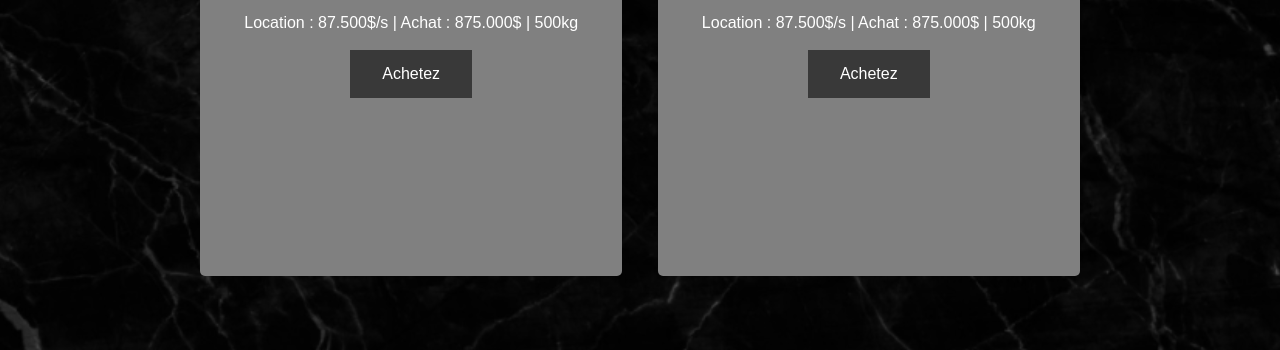
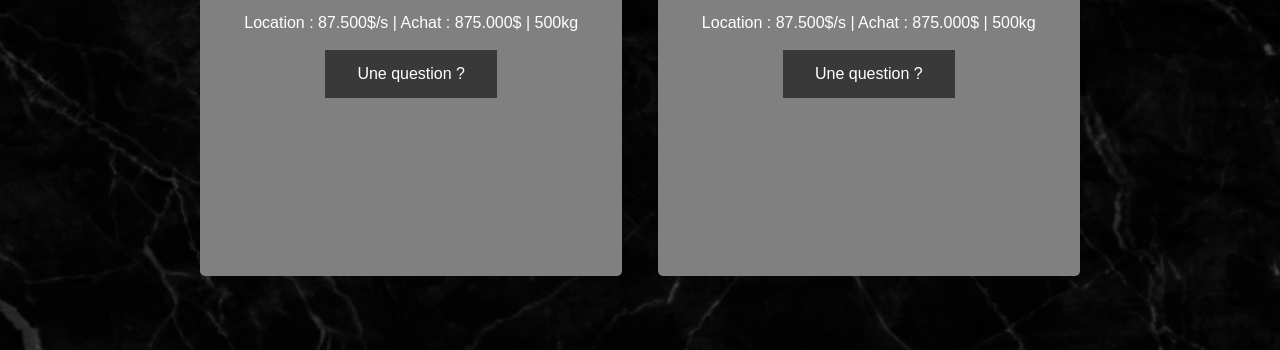
Before and after one commit to Neast1337/Real-Estate-Agency, a plain HTML site: page meubler/appartement.html in a window 1280 px wide. Shown: the part 1084-1434 px from the top of the page. Drawn offline with Linux system fonts and the light colour scheme; a script that the page names is missing; a web font is replaced by a local one.

Commit message:
Update appartement.html

```diff
--- a/meubler/appartement.html
+++ b/meubler/appartement.html
@@ -83,145 +83,145 @@
                             <img class="itemImage" src="https://cdn.discordapp.com/attachments/1059581683206213753/1072533195377094737/Untitled_-_2023-02-07T160217.905.png">
                             <h5 class="h__slogan--title">Eclipse Towers 1</h5>
                             <p class="item_descritpion">Location : 87.500$/s | Achat : 875.000$ | 500kg</p>
-                            <button onclick="window.location.href = '../contact';">Achetez</button>
+                            <button onclick="window.location.href = '../contact';">Une question ?</button>
                         </div>
                         <div class="item">
                             <img class="itemImage" src="https://cdn.discordapp.com/attachments/1059581683206213753/1072545928885571604/Untitled_-_2023-02-07T164448.141.png">
                             <h5 class="h__slogan--title">Eclipse Towers 2</h5>
                             <p class="item_descritpion">Location : 87.500$/s | Achat : 875.000$ | 500kg</p>
-                            <button onclick="window.location.href = '../contact';">Achetez</button>
+                            <button onclick="window.location.href = '../contact';">Une question ?</button>
                         </div>
                         <div class="item">
                             <img class="itemImage" src="https://cdn.discordapp.com/attachments/1059581683206213753/1072634652214427678/Untitled_-_2023-02-07T224555.523.png">
                             <h5 class="h__slogan--title">Eclipse Towers 3</h5>
                             <p class="item_descritpion">Location : 87.500$/s | Achat : 875.000$ | 500kg</p>
-                            <button onclick="window.location.href = '../contact';">Achetez</button>
+                            <button onclick="window.location.href = '../contact';">Une question ?</button>
                         </div>
                         <div class="item">
                             <img class="itemImage" src="https://cdn.discordapp.com/attachments/1059581683206213753/1072533195377094737/Untitled_-_2023-02-07T160217.905.png">
                             <h5 class="h__slogan--title">Eclipse Towers 4</h5>
                             <p class="item_descritpion">Location : 87.500$/s | Achat : 875.000$ | 500kg</p>
-                            <button onclick="window.location.href = '../contact';">Achetez</button>
+                            <button onclick="window.location.href = '../contact';">Une question ?</button>
                         </div>
                         <div class="item">
                             <img class="itemImage" src="https://cdn.discordapp.com/attachments/1059581683206213753/1072637419972722849/Untitled_-_2023-02-07T225456.284.png">
                             <h5 class="h__slogan--title">Eclipse Towers 5</h5>
                             <p class="item_descritpion">Location : 87.500$/s | Achat : 875.000$ | 500kg</p>
-                            <button onclick="window.location.href = '../contact';">Achetez</button>
+                            <button onclick="window.location.href = '../contact';">Une question ?</button>
                         </div>
                         <div class="item">
                             <img class="itemImage" src="https://cdn.discordapp.com/attachments/1059581683206213753/1072533195377094737/Untitled_-_2023-02-07T160217.905.png">
                             <h5 class="h__slogan--title">Eclipse Towers 6</h5>
                             <p class="item_descritpion">Location : 87.500$/s | Achat : 875.000$ | 500kg</p>
-                            <button onclick="window.location.href = '../contact';">Achetez</button>
+                            <button onclick="window.location.href = '../contact';">Une question ?</button>
                         </div>
                         <div class="item">
                             <img class="itemImage" src="https://cdn.discordapp.com/attachments/1059581683206213753/1072640979129090141/image.png">
                             <h5 class="h__slogan--title">Eclipse Towers 7</h5>
                             <p class="item_descritpion">Location : 87.500$/s | Achat : 875.000$ | 500kg</p>
-                            <button onclick="window.location.href = '../contact';">Achetez</button>
+                            <button onclick="window.location.href = '../contact';">Une question ?</button>
                         </div>
                         <div class="item">
                             <img class="itemImage" src="https://cdn.discordapp.com/attachments/1059581683206213753/1072637419972722849/Untitled_-_2023-02-07T225456.284.png">
                             <h5 class="h__slogan--title">Tinsel Towers 1</h5>
                             <p class="item_descritpion">Location : 87.500$/s | Achat : 875.000$ | 500kg</p>
-                            <button onclick="window.location.href = '../contact';">Achetez</button>
+                            <button onclick="window.location.href = '../contact';">Une question ?</button>
                         </div>
                         <div class="item">
                             <img class="itemImage" src="https://cdn.discordapp.com/attachments/1059581683206213753/1072533195377094737/Untitled_-_2023-02-07T160217.905.png">
                             <h5 class="h__slogan--title">Tinsel Towers 2</h5>
                             <p class="item_descritpion">Location : 87.500$/s | Achat : 875.000$ | 500kg</p>
-                            <button onclick="window.location.href = '../contact';">Achetez</button>
+                            <button onclick="window.location.href = '../contact';">Une question ?</button>
                         </div>
                         <div class="item">
                             <img class="itemImage" src="https://cdn.discordapp.com/attachments/1059581683206213753/1072533195377094737/Untitled_-_2023-02-07T160217.905.png">
                             <h5 class="h__slogan--title">Del Perro Heights 1</h5>
                             <p class="item_descritpion">Location : 87.500$/s | Achat : 875.000$ | 500kg</p>
-                            <button onclick="window.location.href = '../contact';">Achetez</button>
+                            <button onclick="window.location.href = '../contact';">Une question ?</button>
                         </div>
                         <div class="item">
                             <img class="itemImage" src="https://cdn.discordapp.com/attachments/1059581683206213753/1072533195377094737/Untitled_-_2023-02-07T160217.905.png">
                             <h5 class="h__slogan--title">Del Perro Heights 2</h5>
                             <p class="item_descritpion">Location : 87.500$/s | Achat : 875.000$ | 500kg</p>
-                            <button onclick="window.location.href = '../contact';">Achetez</button>
+                            <button onclick="window.location.href = '../contact';">Une question ?</button>
                         </div>
                         <div class="item">
                             <img class="itemImage" src="https://cdn.discordapp.com/attachments/1059581683206213753/1072637419972722849/Untitled_-_2023-02-07T225456.284.png">
                             <h5 class="h__slogan--title">Del Perro Heights 3</h5>
                             <p class="item_descritpion">Location : 87.500$/s | Achat : 875.000$ | 500kg</p>
-                            <button onclick="window.location.href = '../contact';">Achetez</button>
+                            <button onclick="window.location.href = '../contact';">Une question ?</button>
                         </div>
                         <div class="item">
                             <img class="itemImage" src="https://cdn.discordapp.com/attachments/1059581683206213753/1072533195377094737/Untitled_-_2023-02-07T160217.905.png">
                             <h5 class="h__slogan--title">Richards Majesctic 1</h5>
                             <p class="item_descritpion">Location : 87.500$/s | Achat : 875.000$ | 500kg</p>
-                            <button onclick="window.location.href = '../contact';">Achetez</button>
+                            <button onclick="window.location.href = '../contact';">Une question ?</button>
                         </div>
                         <div class="item">
                             <img class="itemImage" src="https://cdn.discordapp.com/attachments/1059581683206213753/1072533195377094737/Untitled_-_2023-02-07T160217.905.png">
                             <h5 class="h__slogan--title">Richards Majesctic 2</h5>
                             <p class="item_descritpion">Location : 87.500$/s | Achat : 875.000$ | 500kg</p>
-                            <button onclick="window.location.href = '../contact';">Achetez</button>
+                            <button onclick="window.location.href = '../contact';">Une question ?</button>
                         </div>
                         <div class="item">
                             <img class="itemImage" src="https://cdn.discordapp.com/attachments/1059581683206213753/1072637419972722849/Untitled_-_2023-02-07T225456.284.png">
                             <h5 class="h__slogan--title">Richards Majesctic 3</h5>
                             <p class="item_descritpion">Location : 87.500$/s | Achat : 875.000$ | 500kg</p>
-                            <button onclick="window.location.href = '../contact';">Achetez</button>
+                            <button onclick="window.location.href = '../contact';">Une question ?</button>
                         </div>
                         <div class="item">
                             <img class="itemImage" src="https://cdn.discordapp.com/attachments/1059581683206213753/1072533195377094737/Untitled_-_2023-02-07T160217.905.pngs">
                             <h5 class="h__slogan--title">Weazel Plaza 1</h5>
                             <p class="item_descritpion">Location : 87.500$/s | Achat : 875.000$ | 500kg</p>
-                            <button onclick="window.location.href = '../contact';">Achetez</button>
+                            <button onclick="window.location.href = '../contact';">Une question ?</button>
                         </div>
                         <div class="item">
                             <img class="itemImage" src="https://cdn.discordapp.com/attachments/1059581683206213753/1072533195377094737/Untitled_-_2023-02-07T160217.905.pngs">
                             <h5 class="h__slogan--title">Weazel Plaza 2</h5>
                             <p class="item_descritpion">Location : 87.500$/s | Achat : 875.000$ | 500kg</p>
-                            <button onclick="window.location.href = '../contact';">Achetez</button>
+                            <button onclick="window.location.href = '../contact';">Une question ?</button>
                         </div>
                         <div class="item">
                             <img class="itemImage" src="https://cdn.discordapp.com/attachments/1059581683206213753/1072533195377094737/Untitled_-_2023-02-07T160217.905.png">
                             <h5 class="h__slogan--title">Weazel Plaza 3</h5>
                             <p class="item_descritpion">Location : 87.500$/s | Achat : 875.000$ | 500kg</p>
-                            <button onclick="window.location.href = '../contact';">Achetez</button>
+                            <button onclick="window.location.href = '../contact';">Une question ?</button>
                         </div>
                         <div class="item">
                             <img class="itemImage" src="https://cdn.discordapp.com/attachments/1059581683206213753/1072533195377094737/Untitled_-_2023-02-07T160217.905.png">
                             <h5 class="h__slogan--title">San Andreas 1</h5>
                             <p class="item_descritpion">Location : 87.500$/s | Achat : 875.000$ | 500kg</p>
-                            <button onclick="window.location.href = '../contact';">Achetez</button>
+                            <button onclick="window.location.href = '../contact';">Une question ?</button>
                         </div>
                         <div class="item">
                             <img class="itemImage" src="https://cdn.discordapp.com/attachments/1059581683206213753/1072533195377094737/Untitled_-_2023-02-07T160217.905.png">
                             <h5 class="h__slogan--title">San Andreas 2</h5>
                             <p class="item_descritpion">Location : 87.500$/s | Achat : 875.000$ | 500kg</p>
-                            <button onclick="window.location.href = '../contact';">Achetez</button>
+                            <button onclick="window.location.href = '../contact';">Une question ?</button>
                         </div>
                         <div class="item">
                             <img class="itemImage" src="https://cdn.discordapp.com/attachments/1059581683206213753/1072637419972722849/Untitled_-_2023-02-07T225456.284.png">
                             <h5 class="h__slogan--title">Alta Street 1</h5>
                             <p class="item_descritpion">Location : 87.500$/s | Achat : 875.000$ | 500kg</p>
-                            <button onclick="window.location.href = '../contact';">Achetez</button>
+                            <button onclick="window.location.href = '../contact';">Une question ?</button>
                         </div>
                         <div class="item">
                             <img class="itemImage" src="https://cdn.discordapp.com/attachments/1059581683206213753/1072533195377094737/Untitled_-_2023-02-07T160217.905.png">
                             <h5 class="h__slogan--title">Alta Street 2</h5>
                             <p class="item_descritpion">Location : 87.500$/s | Achat : 875.000$ | 500kg</p>
-                            <button onclick="window.location.href = '../contact';">Achetez</button>
+                            <button onclick="window.location.href = '../contact';">Une question ?</button>
                         </div>
                         <div class="item">
                             <img class="itemImage" src="https://cdn.discordapp.com/attachments/1059581683206213753/1072533195377094737/Untitled_-_2023-02-07T160217.905.png">
                             <h5 class="h__slogan--title">Alta Street 3</h5>
                             <p class="item_descritpion">Location : 87.500$/s | Achat : 875.000$ | 500kg</p>
-                            <button onclick="window.location.href = '../contact';">Achetez</button>
+                            <button onclick="window.location.href = '../contact';">Une question ?</button>
                         </div>
                         <div class="item">
                             <img class="itemImage" src="https://cdn.discordapp.com/attachments/1059581683206213753/1072542008658370631/Untitled_-_2023-02-07T162737.156.png">
                             <h5 class="h__slogan--title">Penthousse</h5>
                             <p class="item_descritpion">Location : 262.500$/s | Achat : 7.000.000$ | 500kg</p>
-                            <button onclick="window.location.href = '../contact';">Achetez</button>
+                            <button onclick="window.location.href = '../contact';">Une question ?</button>
                             <p>⭐ Réservé Vip</p>
                         </div>
 
```
